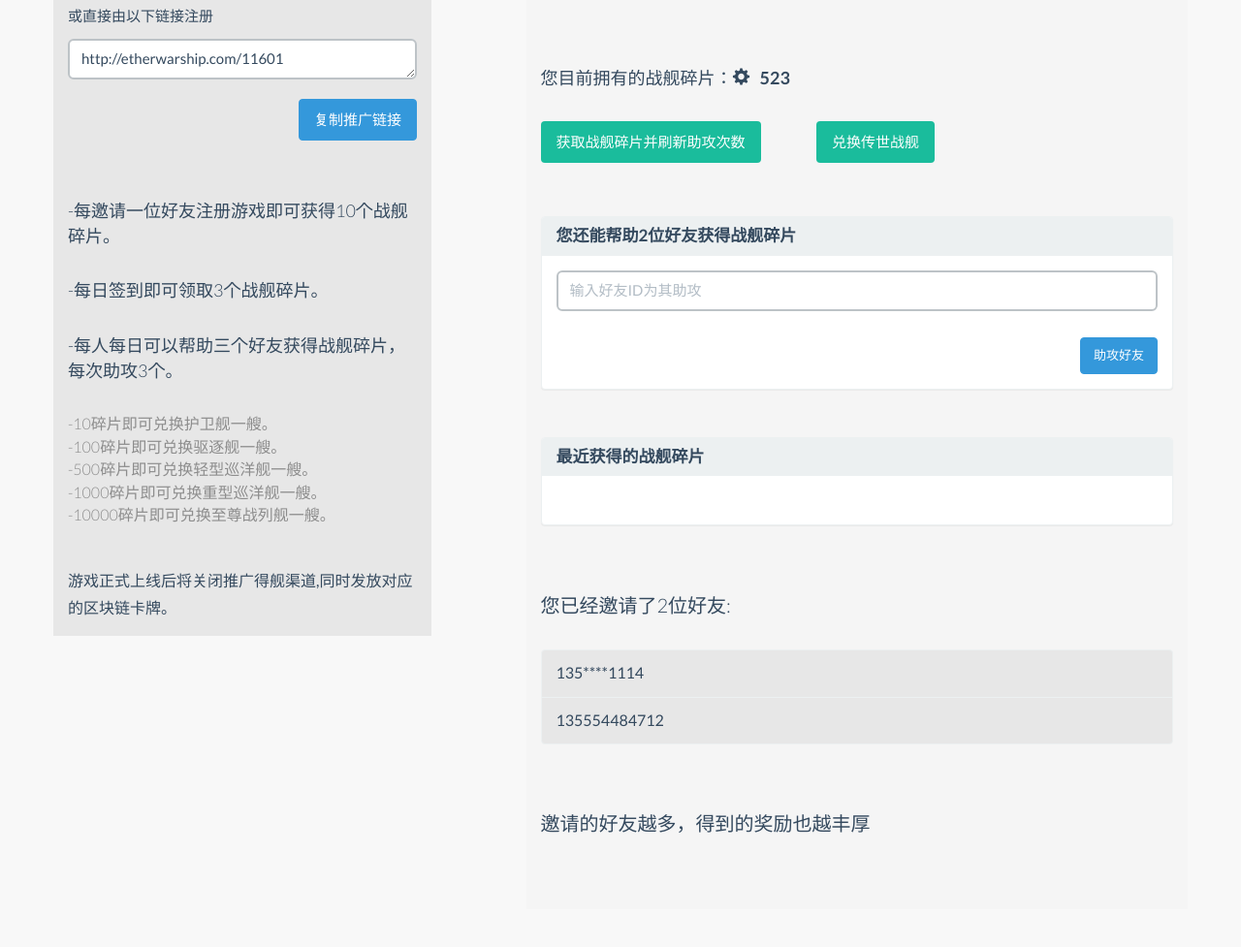
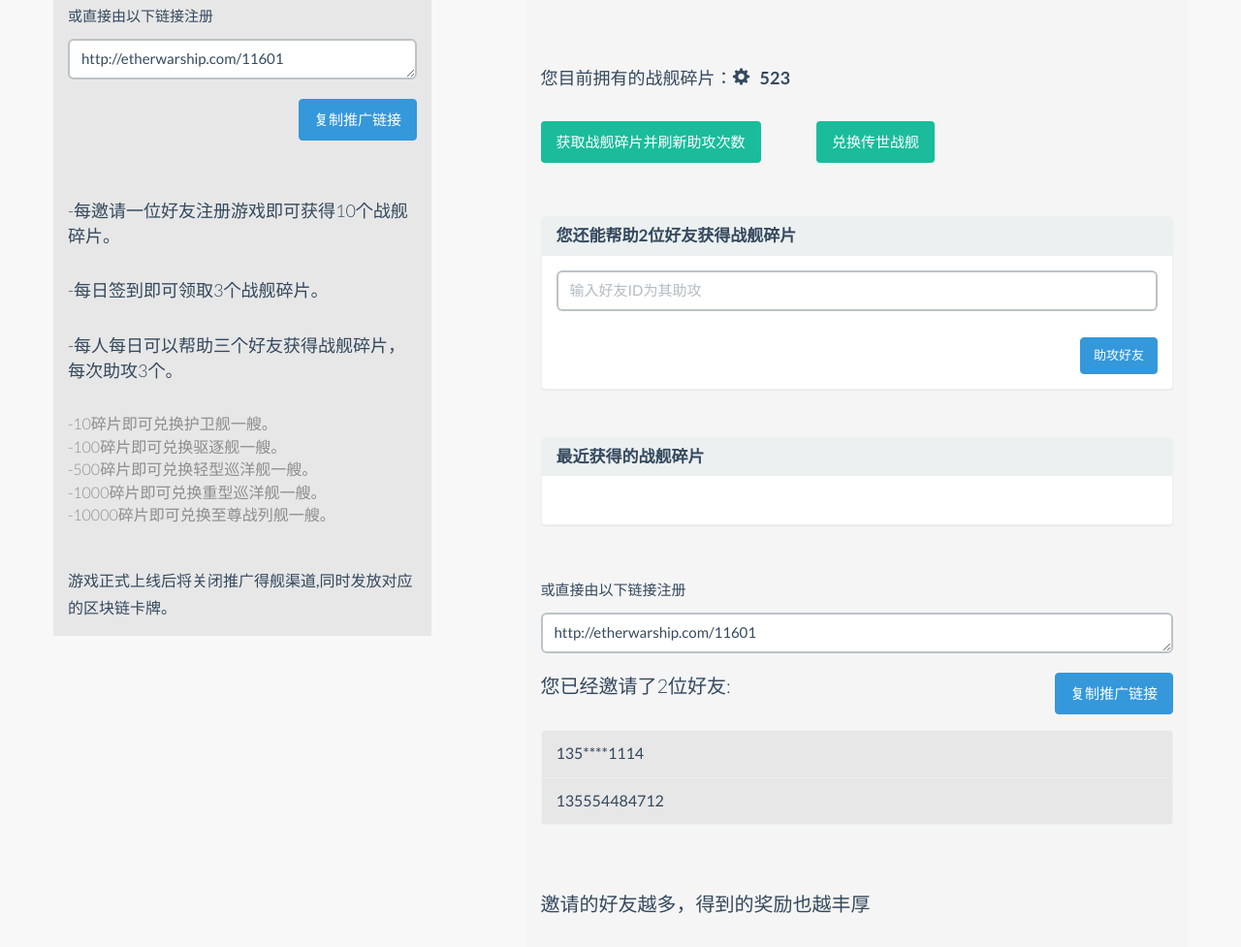
Before and after one commit to ubltroll/lamer_py, a Django app: page /home/ in a window 1280 px wide. Shown: the part 756-1733 px from the top of the page at 97% size. Run offline with Django 3.2, Linux system fonts and the light colour scheme; a user stored in the database is signed in; data comes from the database, SQL or seed files in the repository; some libraries are stand-ins or nearby versions.

Commit message:
1.2.6.1
补偿结束领取

```diff
--- a/milicien/templates/notice.html
+++ b/milicien/templates/notice.html
@@ -40,7 +40,7 @@
 						补偿领取时间为2018年3月5日0:00至2018年3月7日0:00，凡具有有效邀请(邀请注册的好友大于等于一位)的用户均可领取100碎片的补偿。
 					</p>
 
-					 <p><a id='act3' class="btn btn-embossed btn-primary"  role="button">领取补偿</a>
+					 <p><a id='act3' class="btn btn-embossed btn-primary disabled"  role="button">补偿发放已结束</a>
 
 
 				</div>
--- a/milicien/templates/user.html
+++ b/milicien/templates/user.html
@@ -282,6 +282,14 @@
 						<br />
 
 
+						<form role="form">
+					  <div class="form-group">
+					    <label for="AmwayURL">或直接由以下链接注册</label>
+					    <textarea id='AmwayURL1' class="form-control" rows="1"></textarea>
+					  </div>
+					  <button  id='copyAmwayURL1' type="button" class=" btn btn-info pull-right" onclick='copyAURL()' >复制推广链接</button>
+
+					</form>
 
 					</form>
 
@@ -485,6 +493,7 @@
 
 			$('#AmwayID').val({{amwayid}});
 			$('#AmwayURL').val("http://etherwarship.com/"+{{amwayid}})
+			$('#AmwayURL1').val("http://etherwarship.com/"+{{amwayid}})
 			$("#checkin").click(function(){
 
 	                $.ajax({
```
